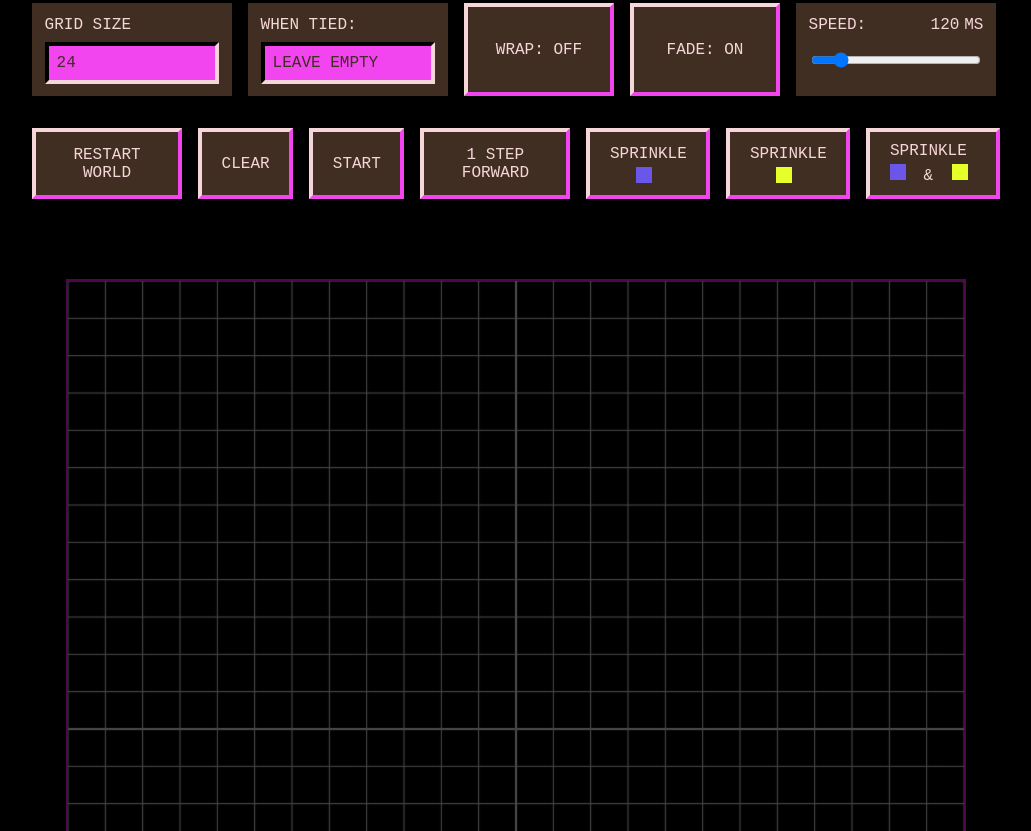
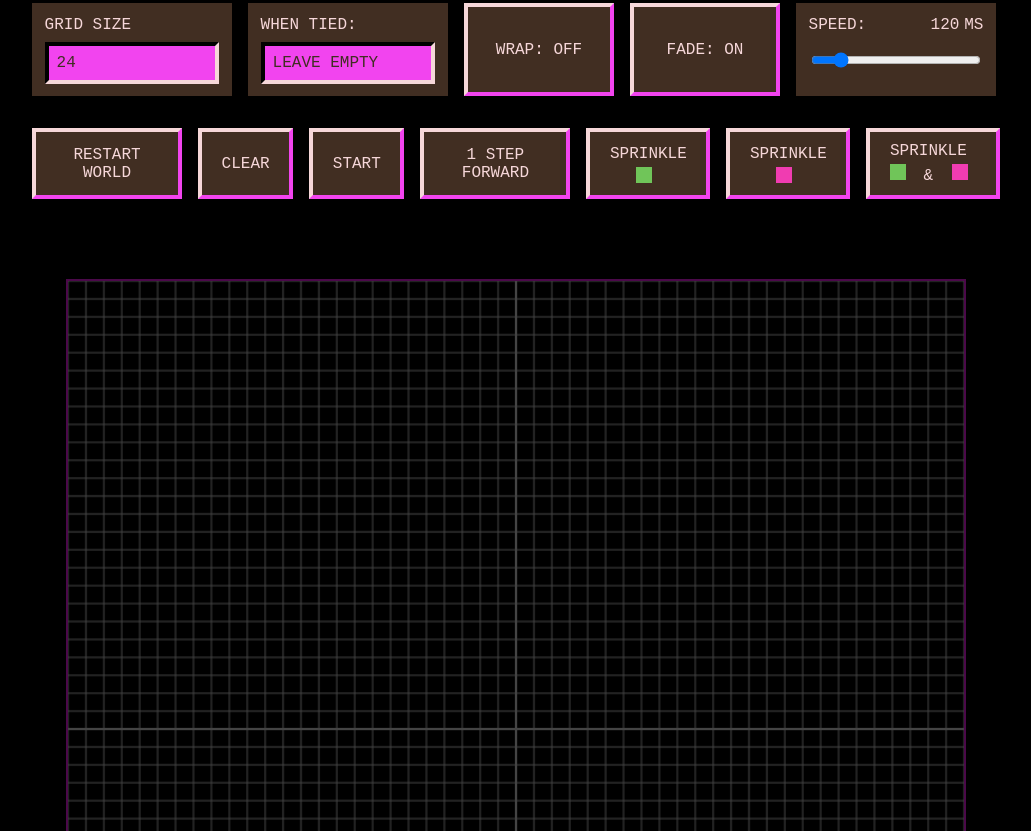
Before and after one commit to Ged-of-Gont/Symbiont, a website built with Vite: page index.html in a window 1280 px wide. Shown: the part 369-1200 px from the top of the page, without its empty margins (124-1155 px from the left). Built offline with nearby package versions, Linux system fonts and the light colour scheme.

Commit message:
started to break js into modules

```diff
--- a/index.html
+++ b/index.html
@@ -5,7 +5,6 @@
   <meta charset="UTF-8" />
   <meta name="viewport" content="width=device-width, initial-scale=1.0" />
   <title>Symbiont v0.1</title>
-  <link rel="stylesheet" type="text/css" href="styles.css" />
   <link href="https://fonts.googleapis.com/css2?family=Source+Code+Pro:wght@400;600;700&display=swap" rel="stylesheet">
 </head>
 
--- a/src/main.js
+++ b/src/main.js
@@ -1,277 +1,218 @@
-import './style.css'
-/* ---------- DOM refs ---------- */
+/* ------- imports ------- */
+import "./style.css";
+import { state as S, alloc }          from './state.js';
+import { readRules, stepGeneration }  from './rules.js';
+
+/* ------- DOM helpers ------- */
 const $ = id => document.getElementById(id);
-const canvas=$('c'), ctx=canvas.getContext('2d');
-const randBothBtn = $('randBoth');
-const sizeInp=$('size'), spdInp=$('speed'), spdVal=$('spdVal');
-const b1Inp=$('b1'), s1Inp=$('s1'), y1Inp=$('y1');
-const b2Inp=$('b2'), s2Inp=$('s2'), y2Inp=$('y2');
-const tieSel=$('tie');
-const makeBtn=$('make'), rand1Btn=$('rand1'), rand2Btn=$('rand2');
-const stepBtn=$('step'), runBtn=$('run'), wrapBtn=$('wrap'), fadeBtn=$('fade'), clrBtn=$('clear');
+const canvas = $('c');
+const ctx    = canvas.getContext('2d');
 
-/* ---------- State ---------- */
-let N=+sizeInp.value, cell=10;
-let grid=[], next=[], fade=[];
-let timer=null, interval=+spdInp.value;
-let wrapEdges=false, fadeMode=true;
-let Y1b, Y1s, Y2b, Y2s;   // spawn / survive thresholds for each species
+/* ------- colour helper ------- */
+const css = getComputedStyle(document.documentElement);
+const color1 = css.getPropertyValue('--species1').trim();
+const color2 = css.getPropertyValue('--species2').trim();
+const hexToRgba = (hex, a) =>
+  `rgba(${parseInt(hex.slice(1, 3), 16)},${parseInt(
+    hex.slice(3, 5),
+    16
+  )},${parseInt(hex.slice(5, 7), 16)},${a})`;
 
+/* ------- draw grid & cells ------- */
+function draw() {
+  ctx.clearRect(0, 0, canvas.width, canvas.height);
+  const { N, cell, grid, fade, fadeMode } = S;
 
-let B1,S1,B2,S2, Y1,Y2, tieMode;
-
-/* ---------- Helpers ---------- */
-const parseRule=str=>{
-  const s=new Set();
-  str.split(',').forEach(tok=>{
-    if(!tok)return;
-    if(tok.includes('-')){
-      const[a,b]=tok.split('-').map(Number);
-      for(let i=a;i<=b;i++) s.add(i);
-    }else s.add(+tok);
-  });
-  return s;
-};
-
-function alloc(){
-  grid=Array.from({length:N},_=>Array(N).fill(0));
-  next=Array.from({length:N},_=>Array(N).fill(0));
-  fade=Array.from({length:N},_=>Array(N).fill(0));
-  cell=canvas.width/N;
+  for (let r = 0; r < N; r++)
+    for (let c = 0; c < N; c++) {
+      const st = grid[r][c];
+      const op = fadeMode ? fade[r][c] : st ? 1 : 0;
+      if (!op) continue;
+      ctx.fillStyle =
+        st === 1 ? hexToRgba(color1, op) : hexToRgba(color2, op);
+      ctx.fillRect(c * cell, r * cell, cell, cell);
     }
 
-function neigh(r,c,type){
-  let n=0;
-  for(let dr=-1;dr<=1;dr++)for(let dc=-1;dc<=1;dc++){
-    if(!dr&&!dc)continue;
-    let rr=r+dr, cc=c+dc;
-    if(wrapEdges){ rr=(rr+N)%N; cc=(cc+N)%N; }
-    if(rr>=0&&rr<N&&cc>=0&&cc<N && grid[rr][cc]===type) n++;
-  }
-  return n;
-}
-
-/* ---------- ONE GENERATION ----------
-   Uses separate thresholds:
-     Y1b / Y2b  →  # opposite neighbours required to **spawn**
-     Y1s / Y2s  →  # opposite neighbours required to **survive**
---------------------------------------------------------------*/
-function stepGeneration() {
-  for (let r = 0; r < N; r++) {
-    for (let c = 0; c < N; c++) {
-      const state = grid[r][c];
-
-      // classic radius‑1 neighbour counts
-      const n1 = neigh(r, c, 1, 1);   // green neighbours
-      const n2 = neigh(r, c, 2, 1);   // red   neighbours
-
-      /* ----- SURVIVAL ----- */
-      if (state === 1) {                         // GREEN alive
-        next[r][c] = (S1.has(n1) && n2 >= Y1s) ? 1 : 0;
-        continue;
-      }
-      if (state === 2) {                         // RED   alive
-        next[r][c] = (S2.has(n2) && n1 >= Y2s) ? 2 : 0;
-        continue;
-      }
-
-      /* ----- BIRTH (currently empty) ----- */
-      const greenOK = B1.has(n1) && n2 >= Y1b;
-      const redOK   = B2.has(n2) && n1 >= Y2b;
-
-      if (greenOK && !redOK)       next[r][c] = 1;
-      else if (redOK && !greenOK)  next[r][c] = 2;
-      else if (greenOK && redOK) {             // tie
-        if      (tieMode === 's1')   next[r][c] = 1;
-        else if (tieMode === 's2')   next[r][c] = 2;
-        else if (tieMode === 'rand') next[r][c] = (Math.random() < 0.5 ? 1 : 2);
-        else                         next[r][c] = 0;   // 'none'
-      } else {
-        next[r][c] = 0;
-      }
-    }
-  }
-  [grid, next] = [next, grid];   // swap buffers
-}
-
-/* ---------- Rendering & animation ---------- */
-const rootStyles = getComputedStyle(document.documentElement);
-const species1 = rootStyles.getPropertyValue('--species1').trim();
-const species2 = rootStyles.getPropertyValue('--species2').trim();
-
-
-
-function draw(){
-  ctx.clearRect(0,0,canvas.width,canvas.height);
-  for(let r=0;r<N;r++)for(let c=0;c<N;c++){
-    const st=grid[r][c];
-    const op=fadeMode?fade[r][c]:(st?1:0);
-    if(op>0){
-      ctx.fillStyle =
-  st === 1 ? hexToRgba(species1, op)
-  : st === 2 ? hexToRgba(species2, op)
-  : 'rgba(0,0,0,0)';
-
-      ctx.fillRect(c*cell,r*cell,cell,cell);
-    }
-  }
+  /* grid lines with bold centre */
   ctx.strokeStyle = '#444';
-const midIndex  = Math.floor(N / 2);   // center row/col index
-
+  const mid = Math.floor(N / 2);
   for (let i = 0; i <= N; i++) {
-  const p = i * cell;
-
-  // horizontal line
-  ctx.lineWidth = (i === midIndex) ? 2 : 1;   // thicker on middle row
+    const p = i * S.cell;
+    ctx.lineWidth = i === mid ? 2 : 1;
     ctx.beginPath();
     ctx.moveTo(0, p);
     ctx.lineTo(canvas.width, p);
     ctx.stroke();
 
-  // vertical line
-  ctx.lineWidth = (i === midIndex) ? 2 : 1;   // thicker on middle column
     ctx.beginPath();
     ctx.moveTo(p, 0);
     ctx.lineTo(p, canvas.height);
     ctx.stroke();
   }
-
-ctx.lineWidth = 1;   // reset for any later drawing
-
+  ctx.lineWidth = 1;
 }
 
-let lastTS=0;
-function animate(ts){
-  if(!lastTS)lastTS=ts;
-  const dt=ts-lastTS; lastTS=ts;
-  const frac=dt/interval;
-  for(let r=0;r<N;r++)for(let c=0;c<N;c++){
-    const target=grid[r][c]?1:0;
-    fade[r][c]+= (target-fade[r][c])*frac;
+/* ------- animate fade ------- */
+let lastTS = 0;
+const FADE_MS = 400;
+
+function animate(ts) {
+  if (!lastTS) lastTS = ts;
+  const step = (ts - lastTS) / FADE_MS;
+  lastTS = ts;
+
+  const { N, grid, fade } = S;
+  for (let r = 0; r < N; r++)
+    for (let c = 0; c < N; c++) {
+      const target = grid[r][c] ? 1 : 0;
+      if (fade[r][c] < target) fade[r][c] = Math.min(target, fade[r][c] + step);
+      else if (fade[r][c] > target)
+        fade[r][c] = Math.max(target, fade[r][c] - step);
     }
+
   draw();
   requestAnimationFrame(animate);
 }
 
-/* ---------- UI ---------- */
-let painting = false;
-let paintValue = 1; // 1 for green, 2 for red, 0 to erase
+/* ---------- painting (mouse / touch) ---------- */
+let painting   = false;
+let paintValue = 1;               // 0 empty, 1 green, 2 red
 
 function getCellFromEvent(e) {
-  const rect   = canvas.getBoundingClientRect();      // CSS pixels
-  const scaleX = canvas.width  / rect.width;          // ratio > 1 if retina / CSS‑scaled
-  const scaleY = canvas.height / rect.height;
-
-  const x = ((e.touches ? e.touches[0].clientX : e.clientX) - rect.left) * scaleX;
-  const y = ((e.touches ? e.touches[0].clientY : e.clientY) - rect.top)  * scaleY;
-
-  return [ Math.floor(y / cell), Math.floor(x / cell) ];
+  const rect = canvas.getBoundingClientRect();
+  const x = (e.touches ? e.touches[0].clientX : e.clientX) - rect.left;
+  const y = (e.touches ? e.touches[0].clientY : e.clientY) - rect.top;
+  return [
+    Math.floor((y * canvas.height) / rect.height / S.cell),
+    Math.floor((x * canvas.width)  / rect.width  / S.cell)
+  ];
 }
 
-
 function paintCell(r, c) {
-  if (r >= 0 && r < N && c >= 0 && c < N) {
-    grid[r][c] = paintValue;
+  if (r >= 0 && r < S.N && c >= 0 && c < S.N) {
+    S.grid[r][c] = paintValue;
+    S.fade[r][c] = 0;             // start fade‑in from 0
   }
   draw();
 }
 
-/* Mouse events */
-canvas.addEventListener('mousedown', e => {
+const startPaint = e => {
   painting = true;
   const [r, c] = getCellFromEvent(e);
-  const current = grid[r][c];
-  paintValue = (current + 1) % 3;
+  paintValue   = (S.grid[r][c] + 1) % 3;
   paintCell(r, c);
+};
+const movePaint = e => painting && paintCell(...getCellFromEvent(e));
+const endPaint  = () => (painting = false);
+
+canvas.addEventListener('mousedown', startPaint);
+canvas.addEventListener('mousemove', movePaint);
+canvas.addEventListener('mouseup',   endPaint);
+canvas.addEventListener('mouseleave', endPaint);
+canvas.addEventListener('touchstart', e => { e.preventDefault(); startPaint(e); });
+canvas.addEventListener('touchmove',  e => { e.preventDefault(); movePaint(e);  });
+canvas.addEventListener('touchend',   endPaint);
+canvas.addEventListener('touchcancel',endPaint);
+
+/* ---------- button handlers ---------- */
+const rand1Btn = $('rand1');
+const rand2Btn = $('rand2');
+const randBoth = $('randBoth');
+const clrBtn   = $('clear');
+const stepBtn  = $('step');
+const runBtn   = $('run');
+const wrapBtn  = $('wrap');
+const fadeBtn  = $('fade');
+const makeBtn  = $('make');
+const speedInp = $('speed');
+const spdVal   = $('spdVal');
+
+rand1Btn.onclick = () => {
+  S.grid.forEach((row, r) => {
+    row.forEach((_, i) => {
+      if (Math.random() > 0.8) row[i] = 1;
+      S.fade[r][i] = 0;
     });
-canvas.addEventListener('mousemove', e => {
-  if (painting) {
-    const [r, c] = getCellFromEvent(e);
-    paintCell(r, c);
-  }
   });
-canvas.addEventListener('mouseup', () => painting = false);
-canvas.addEventListener('mouseleave', () => painting = false);
+};
 
-/* Touch events */
-canvas.addEventListener('touchstart', e => {
-  e.preventDefault();
-  painting = true;
-  const [r, c] = getCellFromEvent(e);
-  const current = grid[r][c];
-  paintValue = (current + 1) % 3;
-  paintCell(r, c);
+rand2Btn.onclick = () => {
+  S.grid.forEach((row, r) => {
+    row.forEach((_, i) => {
+      if (Math.random() > 0.8) row[i] = 2;
+      S.fade[r][i] = 0;
     });
-canvas.addEventListener('touchmove', e => {
-  e.preventDefault();
-  if (painting) {
-    const [r, c] = getCellFromEvent(e);
-    paintCell(r, c);
-  }
   });
-canvas.addEventListener('touchend', () => painting = false);
-canvas.addEventListener('touchcancel', () => painting = false);
+};
 
 
-rand1Btn.onclick=()=>grid.forEach(row=>row.forEach((_,i,a)=>a[i]=Math.random()>.8?1:a[i]));
-rand2Btn.onclick=()=>grid.forEach(row=>row.forEach((_,i,a)=>a[i]=Math.random()>.8?2:a[i]));
-clrBtn.onclick =()=>grid.forEach(row=>row.fill(0));
-randBothBtn.onclick = () =>
-  grid.forEach(row =>
-    row.forEach((_, i, a) => {
-      const r = Math.random();
-      a[i] = r > .8 ? 1 : r > .6 ? 2 : 0;          // ~20 % green, 20 % red
-    })
-  );
-stepBtn.onclick=()=>stepGeneration();
-
-runBtn.onclick=()=>{
-  if(timer){ clearInterval(timer); timer=null; runBtn.textContent='Start'; }
-  else { timer=setInterval(stepGeneration,interval); runBtn.textContent='Stop'; }
+randBoth.onclick = () => {
+  S.grid.forEach((row, r) => {
+    row.forEach((_, i) => {
+      const n = Math.random();
+      row[i] = n > 0.8 ? 1 : n > 0.6 ? 2 : 0;
+      S.fade[r][i] = 0;
+    });
+  });
 };
 
-const y1bInp = $('y1b'), y1sInp = $('y1s');
-const y2bInp = $('y2b'), y2sInp = $('y2s');
+clrBtn.onclick = () => {
+  S.grid.forEach((row, r) => {
+    row.fill(0);
+    S.fade[r].fill(0);
+  });
+};
 
-function readRules() {
-  B1 = parseRule(b1Inp.value);  S1 = parseRule(s1Inp.value);
-  B2 = parseRule(b2Inp.value);  S2 = parseRule(s2Inp.value);
-  Y1b = +y1bInp.value; Y1s = +y1sInp.value;
-  Y2b = +y2bInp.value; Y2s = +y2sInp.value;
-  tieMode = tieSel.value;
+stepBtn.onclick = () => stepGeneration();
+
+let timer = null;
+runBtn.onclick  = () => {
+  if (timer) {
+    clearInterval(timer);
+    timer = null;
+    runBtn.textContent = 'Start';
+  } else {
+    timer = setInterval(stepGeneration, S.interval);
+    runBtn.textContent = 'Stop';
   }
+};
 
-makeBtn.onclick=()=>{
+wrapBtn.onclick = () => {
+  S.wrapEdges = !S.wrapEdges;
+  wrapBtn.textContent = `Wrap: ${S.wrapEdges ? 'On' : 'Off'}`;
+};
+
+fadeBtn.onclick = () => {
+  S.fadeMode = !S.fadeMode;
+  fadeBtn.textContent = `Fade: ${S.fadeMode ? 'On' : 'Off'}`;
+  draw();
+};
+
+speedInp.oninput = () => {
+  S.interval = +speedInp.value;
+  spdVal.textContent = `${S.interval} ms`;
+  if (timer) {
+    clearInterval(timer);
+    timer = setInterval(stepGeneration, S.interval);
+  }
+};
+
+/* ---------- restart / size ---------- */
+makeBtn.onclick = () => {
   if (timer) {
     clearInterval(timer);
     timer = null;
     runBtn.textContent = 'Start';
   }
   readRules();
-  N=Math.max(5,+sizeInp.value||50);
-  canvas.height=canvas.width;
-  alloc(); draw();
+  S.N = Math.max(5, +$('size').value || 50);
+  canvas.height = canvas.width;
+  alloc(canvas);
+  draw();
 };
 
-wrapBtn.onclick=()=>{wrapEdges=!wrapEdges; wrapBtn.textContent=`Wrap: ${wrapEdges?'On':'Off'}`;};
-fadeBtn.onclick=()=>{fadeMode=!fadeMode; fadeBtn.textContent=`Fade: ${fadeMode?'On':'Off'}`; draw();};
-spdInp.oninput=()=>{
-  interval=+spdInp.value;
-  spdVal.textContent=`${interval} ms`;
-  if(timer){ clearInterval(timer); timer=setInterval(stepGeneration,interval); }
-};
-
-/* ---------- Helpers ---------- */
-function hexToRgba(hex, alpha) {
-  const r = parseInt(hex.slice(1, 3), 16);
-  const g = parseInt(hex.slice(3, 5), 16);
-  const b = parseInt(hex.slice(5, 7), 16);
-  return `rgba(${r},${g},${b},${alpha})`;
-}
-
-
-/* ---------- Init ---------- */
+/* ---------- initial boot ---------- */
+alloc(canvas);
 readRules();
-makeBtn.onclick();
-spdInp.oninput();
+draw();
 requestAnimationFrame(animate);
--- /dev/null
+++ b/src/rules.js
@@ -0,0 +1,106 @@
+// src/rules.js
+import { state as S } from './state.js';
+
+/* ---------- helpers ---------- */
+export function parseRule(str) {
+  const set = new Set();
+  str.split(',').forEach(tok => {
+    if (!tok) return;
+    if (tok.includes('-')) {
+      const [a, b] = tok.split('-').map(Number);
+      for (let i = a; i <= b; i++) set.add(i);
+    } else {
+      set.add(+tok);
+    }
+  });
+  return set;
+}
+
+function neigh(r, c, type) {
+  let n = 0;
+  const { N, grid, wrapEdges } = S;
+  for (let dr = -1; dr <= 1; dr++) {
+    for (let dc = -1; dc <= 1; dc++) {
+      if (!dr && !dc) continue;
+      let rr = r + dr,
+        cc = c + dc;
+      if (wrapEdges) {
+        rr = (rr + N) % N;
+        cc = (cc + N) % N;
+      }
+      if (rr >= 0 && rr < N && cc >= 0 && cc < N && grid[rr][cc] === type) n++;
+    }
+  }
+  return n;
+}
+
+/* ---------- UI → state ---------- */
+export function readRules() {
+  const $ = id => document.getElementById(id);
+  S.B1 = parseRule($('b1').value);
+  S.S1 = parseRule($('s1').value);
+  S.B2 = parseRule($('b2').value);
+  S.S2 = parseRule($('s2').value);
+
+  S.Y1b = +$('y1b').value;
+  S.Y1s = +$('y1s').value;
+  S.Y2b = +$('y2b').value;
+  S.Y2s = +$('y2s').value;
+  S.tieMode = $('tie').value;
+}
+
+/* ---------- one generation ---------- */
+export function stepGeneration() {
+  const {
+    N,
+    grid,
+    next,
+    B1,
+    S1,
+    B2,
+    S2,
+    Y1b,
+    Y1s,
+    Y2b,
+    Y2s,
+    tieMode
+  } = S;
+
+  for (let r = 0; r < N; r++) {
+    for (let c = 0; c < N; c++) {
+      const state = grid[r][c];
+      const n1 = neigh(r, c, 1);
+      const n2 = neigh(r, c, 2);
+
+      /* survival */
+      if (state === 1) {
+        next[r][c] = S1.has(n1) && n2 >= Y1s ? 1 : 0;
+        continue;
+      }
+      if (state === 2) {
+        next[r][c] = S2.has(n2) && n1 >= Y2s ? 2 : 0;
+        continue;
+      }
+
+      /* birth */
+      const greenOK = B1.has(n1) && n2 >= Y1b;
+      const redOK   = B2.has(n2) && n1 >= Y2b;
+
+      if (greenOK && !redOK) next[r][c] = 1;
+      else if (redOK && !greenOK) next[r][c] = 2;
+      else if (greenOK && redOK) {
+        switch (tieMode) {
+          case 's1':   next[r][c] = 1; break;
+          case 's2':   next[r][c] = 2; break;
+          case 'rand': next[r][c] = Math.random() < 0.5 ? 1 : 2; break;
+          default:     next[r][c] = 0;
+        }
+      } else {
+        next[r][c] = 0;
+      }
+    }
+  }
+  /* swap buffers */
+  S.grid = next;
+  S.next = grid;
+}
--- /dev/null
+++ b/src/state.js
@@ -0,0 +1,34 @@
+// src/state.js
+export const state = {
+    /* world geometry */
+    N: 50,
+    cell: 10,
+
+    /* 2‑D arrays (filled by alloc) */
+    grid: [[]],
+    next: [[]],
+    fade: [[]],
+
+    /* toggles & timing */
+    wrapEdges: false,
+    fadeMode:  true,
+    interval:  120,        // ms per generation
+
+    /* rule parameters */
+    B1: new Set([3]),
+    S1: new Set([2, 3]),
+    B2: new Set([3]),
+    S2: new Set([2, 3]),
+    Y1b: 0, Y1s: 0,
+    Y2b: 0, Y2s: 0,
+    tieMode: 'none'
+  };
+
+  /* (re)allocate arrays and compute cell size */
+  export function alloc(canvas) {
+    const { N } = state;
+    state.grid = Array.from({ length: N }, () => Array(N).fill(0));
+    state.next = Array.from({ length: N }, () => Array(N).fill(0));
+    state.fade = Array.from({ length: N }, () => Array(N).fill(0));
+    state.cell = canvas.width / N;
+  }
--- a/src/style.css
+++ b/src/style.css
@@ -4,8 +4,8 @@
   --color-fg: #f6d7d9;
   --color-line: #f244ef;
   --color-accent: #edebd4;
-  --species2: #e6ff29;
-  --species1: #6a56e9;
+  --species2: #f03cb1;
+  --species1: #70c559;
   --app-max-width: clamp(350px, 80vw, 1000px);
   --ui-font:'Share Tech Mono',monospace;
 }
```
Lines whose indentation alone changed are shown as unchanged.
